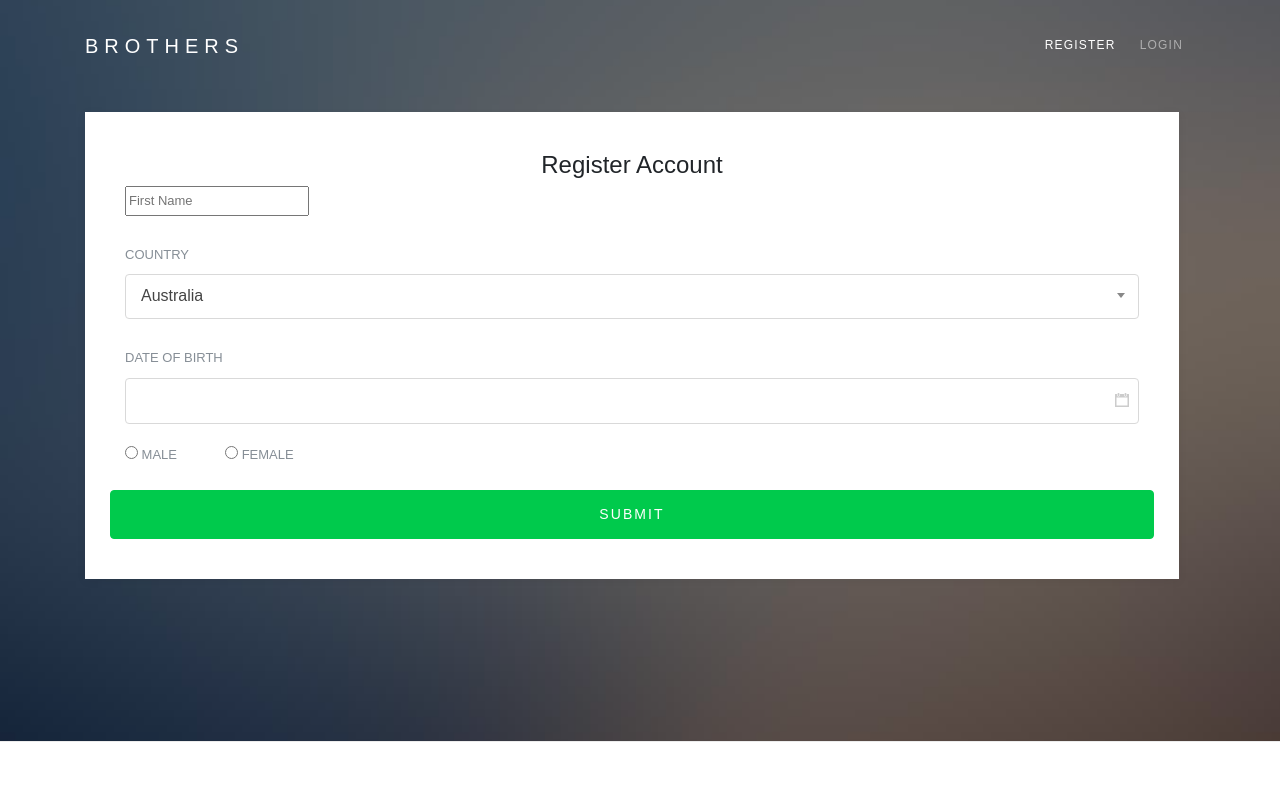
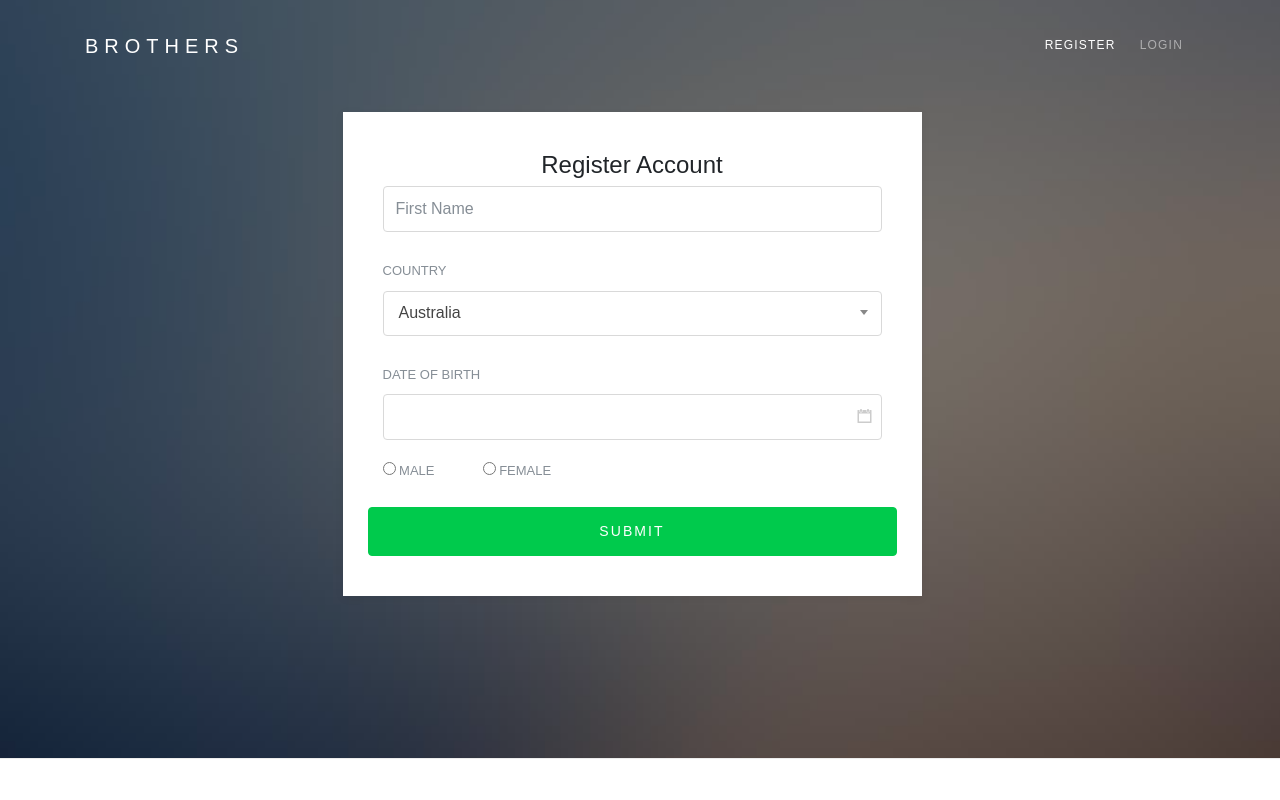
Before and after one commit to tkhoza/Kasi-dealers, an Angular app: page /register in a window 1280 px wide. Shown: the top 800 px of the page. Built offline with nearby package versions, Linux system fonts and the light colour scheme.

Commit message:
Resized the register

```diff
--- a/package.json
+++ b/package.json
@@ -24,13 +24,13 @@
     "zone.js": "~0.9.1"
   },
   "devDependencies": {
-    "@angular-devkit/build-angular": "~0.803.2",
+    "@angular-devkit/build-angular": "^0.803.3",
     "@angular/cli": "~8.3.2",
     "@angular/compiler-cli": "~8.2.4",
     "@angular/language-service": "~8.2.4",
-    "@types/node": "~8.9.4",
     "@types/jasmine": "~3.3.8",
     "@types/jasminewd2": "~2.0.3",
+    "@types/node": "~8.9.4",
     "codelyzer": "^5.0.0",
     "jasmine-core": "~3.4.0",
     "jasmine-spec-reporter": "~4.2.1",
--- a/src/app/register/register.component.html
+++ b/src/app/register/register.component.html
@@ -1,3 +1,6 @@
+<div class="row">
+    <div class="col-md-3"></div>
+    <div class="col-md-6">
       <div class="container">
             <div class="row align-items-center" style="padding-right: 1em;">
 
@@ -5,7 +8,9 @@
                 <form action="#" class="probootstrap-form">
                     <h4 class="text-center">Register Account</h4>
                     <div class="form-group">
-                    <label for="Name" class="mr-5"><input type="text" id="name" name="Name" placeholder="First Name"></label>
+                        <label for="Name" class="mr-5" style="width: 100%;">
+                          <input type="text" id="name" name="Name" class="form-control" placeholder="First Name" style="width: 100%;">
+                        </label>
                     </div>
                     <div class="form-group">
                         <label for="id_label_single">Country</label>
@@ -44,3 +49,6 @@
               </div>
             </div>
           </div>
+    </div>
+    <div class="col-md-3"></div>
+</div>
--- /dev/null
+++ b/src/app/user.ts
@@ -0,0 +1,6 @@
+export class User {
+    id: number;
+    name: string;
+    surname: string;
+    email: string;
+  }
```
Lines whose indentation alone changed are shown as unchanged.
